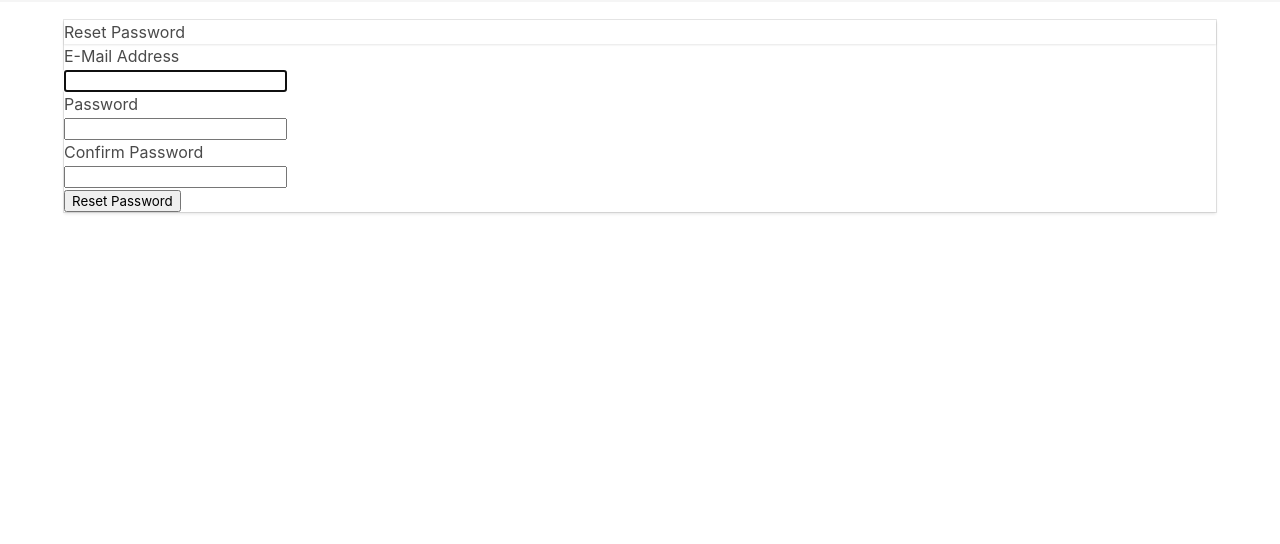
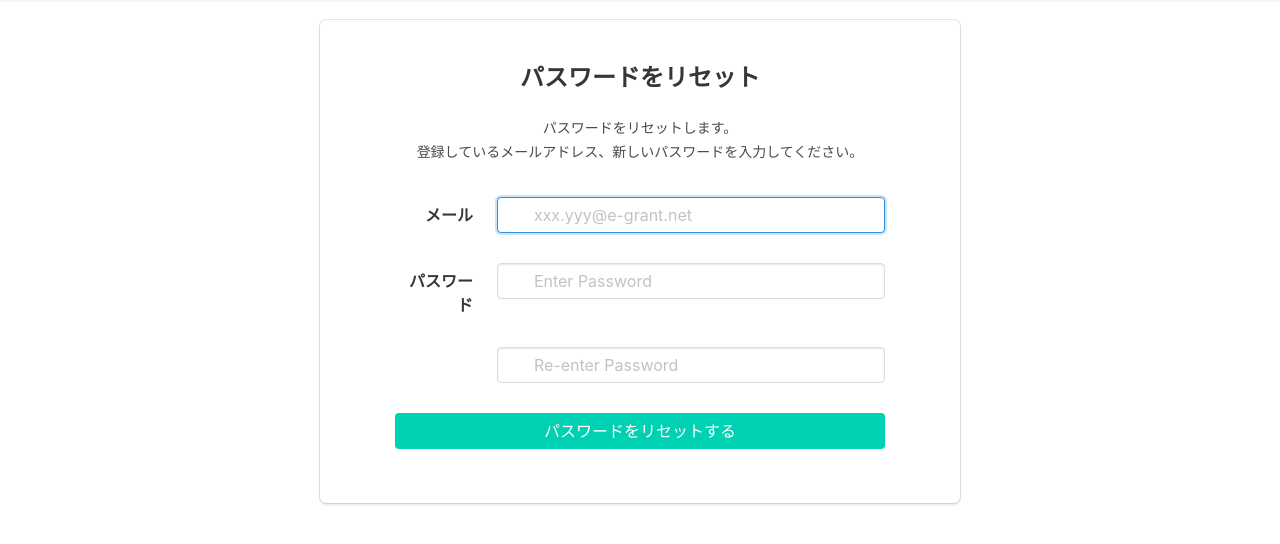
Before and after one commit to nagisa-ito/transporter, a Laravel app: template server/resources/views/auth/passwords/reset.blade.php in a window 1280 px wide. Shown: the part 56-600 px from the top of the page. Run offline with Laravel 8, Linux system fonts and the light colour scheme; the template is opened without the code that fills it, so the values that code supplies are empty; the visitor is signed in with stand-in values (Sample User, id 1); parts of the project's set-up code (start-up, migrations or seed data) failed here and were passed over; some libraries are stand-ins or nearby versions; some web fonts are replaced.

Commit message:
TP-174 メールから遷移するパスワードリセットページの見た目を整えた

```diff
--- a/server/app/Models/User.php
+++ b/server/app/Models/User.php
@@ -5,6 +5,7 @@ namespace App\Models;
 use Illuminate\Notifications\Notifiable;
 use Illuminate\Contracts\Auth\MustVerifyEmail;
 use Illuminate\Foundation\Auth\User as Authenticatable;
+use App\Notifications\CustomResetPassword;
 
 class User extends Authenticatable
 {
@@ -36,4 +37,15 @@ class User extends Authenticatable
     protected $casts = [
         'email_verified_at' => 'datetime',
     ];
+
+    /**
+     * パスワード再設定メールの送信
+     *
+     * @param  string  $token
+     * @return void
+     */
+    public function sendPasswordResetNotification($token)
+    {
+        $this->notify(new CustomResetPassword($token));
+    }
 }
--- a/server/resources/views/auth/passwords/reset.blade.php
+++ b/server/resources/views/auth/passwords/reset.blade.php
@@ -1,65 +1,75 @@
 @extends('layouts.app')
 
 @section('content')
-<div class="container">
-    <div class="row justify-content-center">
-        <div class="col-md-8">
-            <div class="card">
-                <div class="card-header">{{ __('Reset Password') }}</div>
+<div class="column is-6 is-offset-3 box">
+    <div class="column mb-10 mt-20 text-center">
+        <h4 class="title is-4">{{ __('パスワードをリセット') }}</h4>
+        <small class="subtitile">
+            パスワードをリセットします。<br>登録しているメールアドレス、新しいパスワードを入力してください。
+        </small>
+    </div>
 
-                <div class="card-body">
-                    <form method="POST" action="{{ route('password.update') }}">
+    <div class="column is-10 is-offset-1">
+        {{ Form::open(['route' => 'password.update']) }}
             @csrf
-
             <input type="hidden" name="token" value="{{ $token }}">
 
-                        <div class="form-group row">
-                            <label for="email" class="col-md-4 col-form-label text-md-right">{{ __('E-Mail Address') }}</label>
-
-                            <div class="col-md-6">
-                                <input id="email" type="email" class="form-control @error('email') is-invalid @enderror" name="email" value="{{ $email ?? old('email') }}" required autocomplete="email" autofocus>
-
+            <div class="field is-horizontal mb-30">
+                <div class="field-label is-normal">
+                    <label class="label">メール</label>
+                </div>
+                <div class="field-body">
+                    <div class="field">
+                        <p class="control is-expanded has-icons-left">
+                            <input id="email" type="email" class="input @error('email') is-danger @enderror" name="email" value="{{ $email ?? old('email') }}" required autocomplete="email" autofocus placeholder="xxx.yyy@e-grant.net">
+                            <span class="icon is-small is-left"><i class="fas fa-envelope"></i></span>
                             @error('email')
-                                    <span class="invalid-feedback" role="alert">
-                                        <strong>{{ $message }}</strong>
-                                    </span>
+                                <p class="help is-danger">{{ $message }}</p>
                             @enderror
+                        </p>
+                    </div>
                 </div>
             </div>
 
-                        <div class="form-group row">
-                            <label for="password" class="col-md-4 col-form-label text-md-right">{{ __('Password') }}</label>
-
-                            <div class="col-md-6">
-                                <input id="password" type="password" class="form-control @error('password') is-invalid @enderror" name="password" required autocomplete="new-password">
+            <div class="field is-horizontal mb-30">
+                <div class="field-label is-normal">
+                    <label class="label">パスワード</label>
+                </div>
+                <div class="field-body">
+                    <div class="field">
+                        <p class="control is-expanded has-icons-left">
+                            <input id="password" type="password" class="input @error('password') is-danger @enderror"
+                                name="password" required autocomplete="new-password" placeholder="Enter Password">
+                            <span class="icon is-small is-left"><i class="fas fa-lock"></i></span>
 
                             @error('password')
-                                    <span class="invalid-feedback" role="alert">
-                                        <strong>{{ $message }}</strong>
-                                    </span>
+                                <p class="help is-danger">{{ $message }}</p>
                             @enderror
+                        </p>
+                    </div>
                 </div>
             </div>
 
-                        <div class="form-group row">
-                            <label for="password-confirm" class="col-md-4 col-form-label text-md-right">{{ __('Confirm Password') }}</label>
-
-                            <div class="col-md-6">
-                                <input id="password-confirm" type="password" class="form-control" name="password_confirmation" required autocomplete="new-password">
+            <div class="field is-horizontal mb-30">
+                <div class="field-label is-normal">
+                    <!-- Left empty for spacing -->
+                </div>
+                <div class="field-body">
+                    <div class="field">
+                        <p class="control is-expanded has-icons-left">
+                            <input id="password-confirm" type="password" class="input @error('password-confirm') is-danger @enderror"
+                                name="password_confirmation" required autocomplete="new-password" placeholder="Re-enter Password">
+                            <span class="icon is-small is-left"><i class="fas fa-lock"></i></span>
+                        </p>
+                    </div>
                 </div>
             </div>
 
-                        <div class="form-group row mb-0">
-                            <div class="col-md-6 offset-md-4">
-                                <button type="submit" class="btn btn-primary">
-                                    {{ __('Reset Password') }}
-                                </button>
+            <div class="field is-horizontal mb-30">
+                <button type="submit" class="button is-primary is-fullwidth">{{ __('パスワードをリセットする') }}</button>
             </div>
-                        </div>
-                    </form>
-                </div>
-            </div>
-        </div>
+
+        {{ Form::close() }}
     </div>
 </div>
 @endsection
```
Also changed, not shown: server/app/Notifications/CustomResetPassword.php (added, +70 -0 lines). Lines whose indentation alone changed are shown as unchanged.
